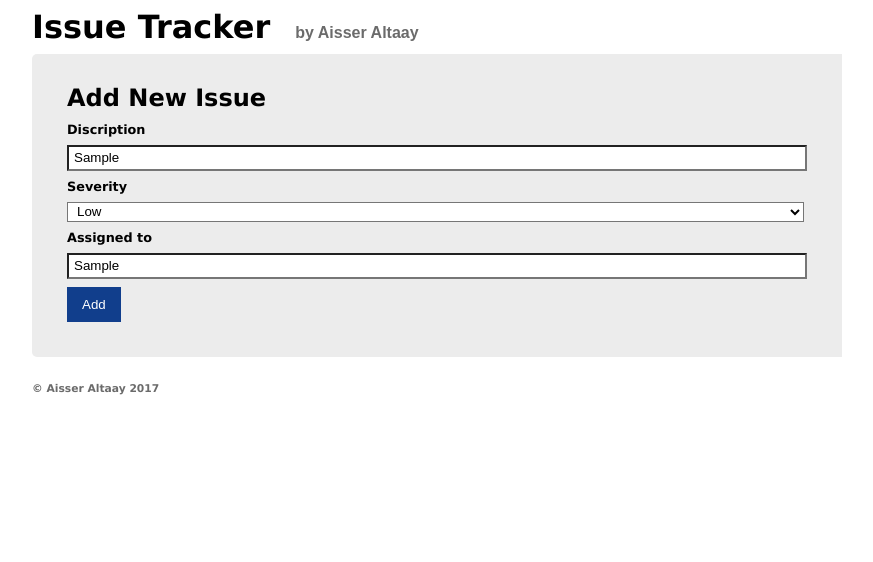
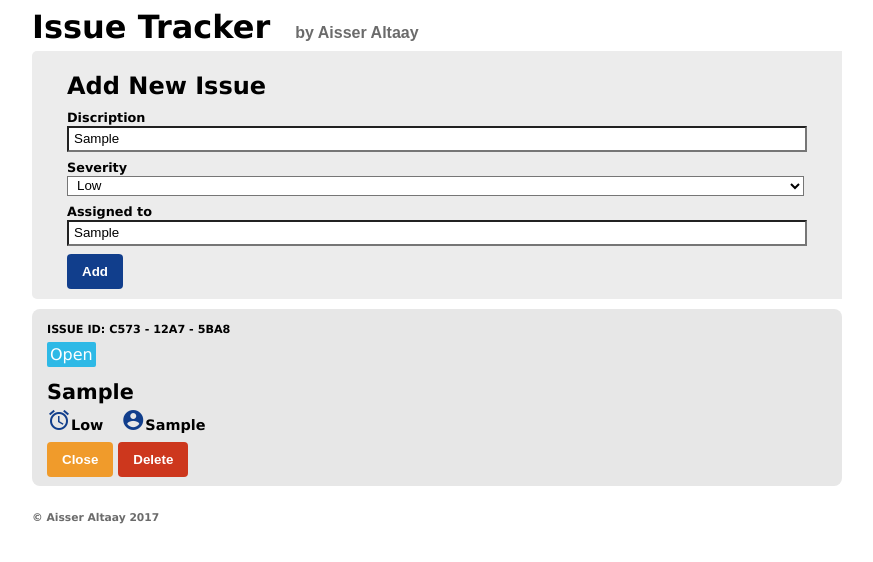
Before and after one commit to aisser94/My-project, a plain HTML site: page issue tracker app/index.html in a window 1280 px wide. Both pictures are taken after typing "Sample", "Sample" into the empty fields and a click on the button "Add". Shown: the whole page, without its empty margins (203-1076 px from the left). Drawn offline with Linux system fonts and the light colour scheme.

Commit message:
finishing the issue tracker app

```diff
--- a/css/style.css
+++ /dev/null
@@ -1,62 +0,0 @@
-/*giving the container its intail properties*/
-.divForm, #divBookmark, .artic{
-    background-color: #f9f9f9;
-    display: block;
-    overflow: hidden;
-    margin: 0 auto;
-    width: 500px;
-    height: auto;
-    margin-top: 10px;
-}
-
-#divBookmark{background-color: white;}
-
-label  {
-    display: inline-block;
-    text-align: center;
-    width: 100px;
-    margin: 5px 20px;
-}
-.myForm  .inputForm {
-    width: 300px;
-    height: 30px;
-    font-size: 16px;
-}
-
-.myForm #sbutton{
-    display: block;
-    margin: 0 auto;
-    width: 200px;
-    font-size: 18px;
-}
-
-.artic h2,.artic div{
-    display: inline-block;
-    text-align: center;
-    width: 170px;
-    margin: 5px 20px;
-}
-.artic {
-    margin-top: 10px;}
-
-h2{
-        border: 2px green solid;
-        padding: 10px 20px;}
-
-.artic div {
-    margin-left: 20px;}
-
-.rbutton,.gbutton{
-    padding: 4px 6px;
-    margin: 0 ;
-    color: white;
-    border: 0;
-    font-weight: bolder;
-    text-decoration: none;
-}
-
-.rbutton{
-    background-color: red;}
-
-.gbutton{
-    background-color: green;}
--- a/issue tracker app/index.html
+++ b/issue tracker app/index.html
@@ -4,9 +4,10 @@
     <title> Index</title>
     <link rel="stylesheet" type="text/css" href="style.css" />
     <meta charset="utf-8" />
+    <link rel="stylesheet" href="https://fonts.googleapis.com/icon?family=Material+Icons">
   </head>
 
-  <body>
+  <body onload="issueContent()">
     <div class="container">
       <div class="headerDiv">
         <h1>Issue Tracker</h1>
@@ -32,6 +33,13 @@
 
         <button class="addButton" type="button">Add</button>
       </div>
+      <div id="issuecontent">
+      </div>
+
+
+
+
+      <!-- foorter part -->
       <div class="footerDiv">
         <h6>&copy; Aisser Altaay 2017</h6>
       </div>
@@ -43,5 +51,24 @@
 
 
     <script type="text/javascript" src="main.js"></script>
+    <script type="text/javascript" src="http://localhost:35729/livereload.js"></script>
   </body>
 </html>
+
+
+
+<!--
+<p id="idDemo">Issue ID: 5445-8758-52454-7572432</p>
+<p id="statusDemo">Open</p>
+<p id="discriptionDemo">theere is proplem with my cal programm</p>
+
+<div class="nameDemo">
+  <i class="material-icons">alarm</i>
+  <p id="severityDemo">Low </p>
+  <i class="material-icons">account_circle</i>
+  <p id="assignedTODemo">Aisser</p>
+</div>
+
+
+<button class="addButton yButton" type="button">Close</button>
+<button class="addButton rButton" type="button">Delete</button> -->
--- a/issue tracker app/main.js
+++ b/issue tracker app/main.js
@@ -0,0 +1,102 @@
+var formInput=document.getElementsByClassName("formInput");
+var contentDiv=document.getElementById('issuecontent');
+var buttenGroup=document.getElementsByClassName("addButton");
+var addButton=buttenGroup[0];
+
+//add event listener for the add button
+addButton.addEventListener("click", submitValue);
+//create the function
+function submitValue(e){
+    e.preventDefault();
+    //taking the value from the form inputs
+    var discInput=formInput[0].value;
+    var sevInput=formInput[1].value;
+    var assignInput=formInput[2].value;
+    var myID =" "+Math.random().toString(16).substr(2, 4)+" - "+
+    Math.random().toString(16).substr(2, 4)+" - "+
+    Math.random().toString(16).substr(2, 4);
+    //create an object
+    var myObject={
+      discription:discInput,
+      severity:sevInput,
+      assignedTo:assignInput,
+      status:"Open",
+      id:myID
+    };
+    //save in local storge
+    //first see if the localStorge have been save or not
+    if(localStorage.getItem('issueTracker')===null){
+      //create new array to submit
+      var issueTracker=[];
+      //put the new value of myObject in the array
+      issueTracker.push(myObject);
+      //then submit the array to the localStorge
+      localStorage.setItem('issueTracker',JSON.stringify(issueTracker));
+    }
+    //if the localStorage already have the issueTracker
+    else {
+      //get back the array from localStorage
+      var issueTracker=JSON.parse(localStorage.getItem('issueTracker'));
+      //put the new value of myObject in the array
+      issueTracker.push(myObject);
+      //then submit the array to the localStorge
+      localStorage.setItem('issueTracker',JSON.stringify(issueTracker));
+    }
+    issueContent();
+  }
+
+//delete button
+  function deleteIssue(i){
+    //get back the array from localStorage
+    var issueTracker=JSON.parse(localStorage.getItem('issueTracker'));
+    issueTracker.splice(i,1);
+    //then submit the array to the localStorge
+    localStorage.setItem('issueTracker',JSON.stringify(issueTracker));
+    //redraw the content
+    issueContent();
+  }
+
+// close the issues
+  function closeIssue(i) {
+    //changing the status in this way better than call function again
+    document.getElementsByClassName('statusDemo')[i].innerText= "Cloesd";
+    //get back the array from localStorage
+    var issueTracker=JSON.parse(localStorage.getItem('issueTracker'));
+    issueTracker[i].status="Closed";
+    //then submit the array to the localStorge
+    localStorage.setItem('issueTracker',JSON.stringify(issueTracker));
+  }
+
+//create function to draw the issues
+function issueContent(){
+  //get back the array from localStorage
+  var issueTracker=JSON.parse(localStorage.getItem('issueTracker'));
+  //reset the contentDiv first, this is so important
+  contentDiv.innerHTML = "";
+  //now start looping and drawing
+  for(var i=0;i<issueTracker.length;i++){
+    contentDiv.innerHTML +=   '<div id="addContent">'+
+                                '<p id="idDemo">Issue ID:'+issueTracker[i].id+' </p>'+
+                                '<p class="statusDemo">'+issueTracker[i].status+'</p>'+
+                                '<p id="discriptionDemo">'+issueTracker[i].discription+'</p>'+
+
+                                '<div class="nameDemo">'+
+                                  '<i class="material-icons">alarm</i>'+
+                                  '<p id="severityDemo">'+issueTracker[i].severity +'</p>'+
+                                  '<i class="material-icons">account_circle</i>'+
+                                  '<p id="assignedTODemo">'+issueTracker[i].assignedTo+'</p>'+
+                                '</div>'+
+
+                                '<button class="addButton yButton" onclick="closeIssue(\''+i+'\')" type="button">Close</button>'+
+                                '<button class="addButton rButton" onclick="deleteIssue(\''+i+'\')" type="button">Delete</button>'+
+                              '</div>'
+
+    }
+}
+
+// var ID = function () {
+//   // Math.random should be unique because of its seeding algorithm.
+//   // Convert it to base 36 (numbers + letters), and grab the first 9 characters
+//   // after the decimal.
+//   return '_' + ID =Math.random().toString(36).substr(2, 9);
+// };
--- a/issue tracker app/style.css
+++ b/issue tracker app/style.css
@@ -33,8 +33,8 @@
   width: 100%;
   height: auto;
   overflow: hidden;
-  padding: 10px 35px 35px 35px;
-  margin-top: 8px;
+  padding: 1px 35px 10px 35px;
+  margin-top: 5px;
 }
 .formDiv h2{
   margin-bottom: 10px;
@@ -44,7 +44,7 @@
   display: block;
   font-weight: 800;
   font-size: 0.8rem;
-  padding-bottom: 8px;
+  padding-bottom: 1px;
 }
 
 .formInput{
@@ -62,9 +62,78 @@ select.formInput{
   background-color: rgb(17, 62, 140);
   color: white;
   text-align: center;
+  font-weight: 600;
   padding: 10px 15px;
   border: 0;
+  border-radius: 4px;
 }
+.addButton:hover{
+  background-color: rgb(35, 112, 184);
+}
+
+
+
+/*styling the issue content*/
+#addContent{
+  background-color: rgb(231, 231, 231);
+  border: 2px soild rgb(223, 223, 223);
+  border-radius: 8px;
+  padding: 3px 15px;
+  margin-top: 10px;
+}
+#idDemo{
+  font-size: 0.7rem;
+  font-weight: bold;
+  margin-bottom: 0;
+  text-transform: uppercase;
+}
+.statusDemo{
+  background-color: rgb(46, 185, 230);
+  border: 0;
+  display: inline-block;
+  color:white;
+  padding: 3px;
+  border-radius: 2px;
+  margin-top: 6px;
+  margin-bottom: 0;
+}
+#discriptionDemo{
+  font-size: 1.3rem;
+  font-weight: bold;
+  margin-top: 13px;
+  margin-bottom: 4px;
+}
+#severityDemo,#assignedTODemo
+{
+  font-size: 0.9rem;
+  font-weight: bold;
+  display: inline;
+  vertical-align: middle;
+  margin-right: 18px;
+
+}
+.material-icons{
+  color:  rgb(17, 62, 140);
+  vertical-align: middle;
+  padding-bottom: 10px;
+}
+.yButton {
+    background-color: rgb(240, 155, 43);
+    margin-right: 5px;
+  }
+.rButton {
+  background-color: rgb(205, 55, 29);
+  margin-bottom: 6px;
+}
+
+.yButton:hover{
+    background-color: rgb(191, 117, 30);
+  }
+  .rButton:hover {
+    background-color: rgb(186, 36, 10);
+  }
+
+
 
 
 
```
